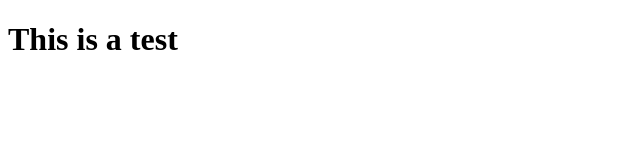
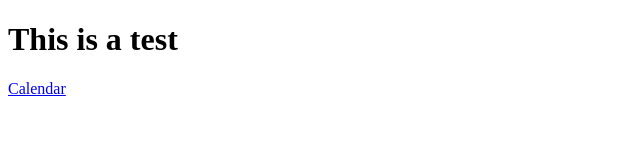
Before and after one commit to risatesole/risatesole.github.io, a plain HTML site: page index.html in a window 1280 px wide. Shown: the full height of the page, 0-640 px from the left. Drawn offline with Linux system fonts and the light colour scheme.

Commit message:
Calendar

```diff
--- a/index.html
+++ b/index.html
@@ -5,5 +5,6 @@
     </head>
     <body>
         <h1>This is a test</h1>
+        <p><a href="sample.ics">Calendar</a></p>
     </body>
 </html>
```
Also changed, not shown: 1 other file.
